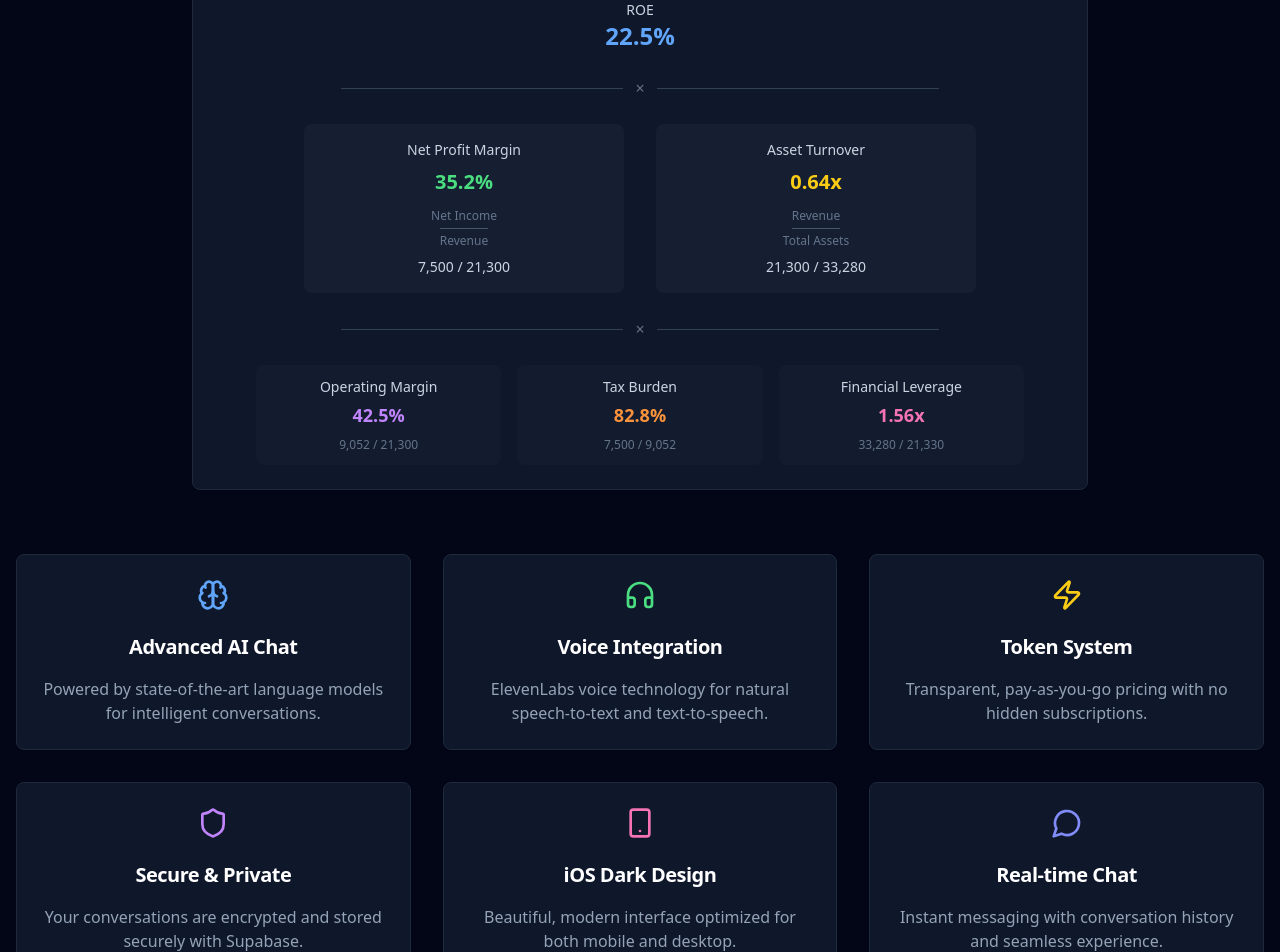
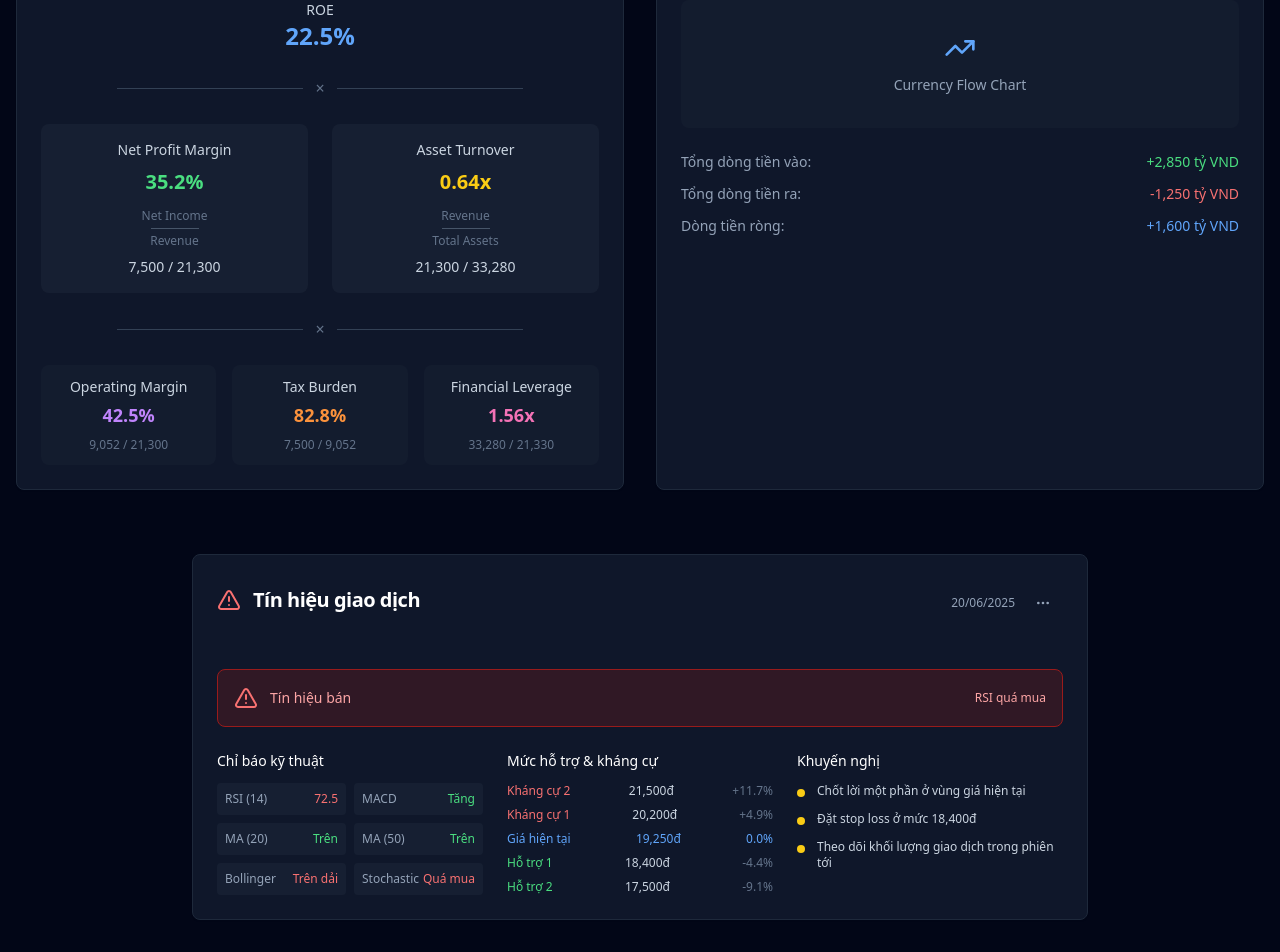
Before and after one commit to Thanhnguyen1992X/lovelace-chat-tokens, a React (Vite) app: page /about in a window 1280 px wide. Shown: the part 520-1472 px from the top of the page. Built offline with nearby package versions, Linux system fonts and the light colour scheme.

Commit message:
Add currency flow analysis to About page
Integrate the currency flow analysis section into the About page, ensuring proper React/TSX structure, styling, and dark theme compatibility.

```diff
--- a/src/pages/About.tsx
+++ b/src/pages/About.tsx
@@ -3,7 +3,7 @@ import React from 'react';
 import { Card, CardContent, CardHeader, CardTitle } from '@/components/ui/card';
 import { Button } from '@/components/ui/button';
 import { useNavigate } from 'react-router-dom';
-import { MessageCircle, Zap, Shield, Headphones, Brain, Smartphone, MoreHorizontal, TrendingUp } from 'lucide-react';
+import { MessageCircle, Zap, Shield, Headphones, Brain, Smartphone, MoreHorizontal, TrendingUp, AlertTriangle, TrendingDown } from 'lucide-react';
 import Header from '@/components/Header';
 
 const About = () => {
@@ -65,9 +65,10 @@ const About = () => {
           </Button>
         </div>
 
-        {/* DuPont Analysis Section */}
-        <div className="mb-16">
-          <Card className="bg-slate-900 border-slate-800 max-w-4xl mx-auto">
+        {/* Financial Analysis Section */}
+        <div className="grid md:grid-cols-2 gap-8 mb-16">
+          {/* DuPont Analysis */}
+          <Card className="bg-slate-900 border-slate-800">
             <CardHeader className="flex flex-row items-center justify-between">
               <div className="flex items-center space-x-3">
                 <TrendingUp className="w-6 h-6 text-blue-400" />
@@ -93,7 +94,7 @@ const About = () => {
                 </div>
 
                 {/* Main Metrics */}
-                <div className="grid grid-cols-1 md:grid-cols-2 gap-8 mb-6 w-full max-w-2xl">
+                <div className="grid grid-cols-1 md:grid-cols-2 gap-6 mb-6 w-full">
                   <div className="text-center bg-slate-800/50 rounded-lg p-4">
                     <div className="text-sm font-medium text-slate-300 mb-2">Net Profit Margin</div>
                     <div className="text-xl font-bold text-green-400 mb-3">35.2%</div>
@@ -125,7 +126,7 @@ const About = () => {
                 </div>
 
                 {/* Detail Metrics */}
-                <div className="grid grid-cols-1 md:grid-cols-3 gap-4 w-full max-w-3xl">
+                <div className="grid grid-cols-1 md:grid-cols-3 gap-4 w-full">
                   <div className="text-center bg-slate-800/30 rounded-lg p-3">
                     <div className="text-sm font-medium text-slate-300 mb-1">Operating Margin</div>
                     <div className="text-lg font-bold text-purple-400 mb-2">42.5%</div>
@@ -142,6 +143,160 @@ const About = () => {
                     <div className="text-sm font-medium text-slate-300 mb-1">Financial Leverage</div>
                     <div className="text-lg font-bold text-pink-400 mb-2">1.56x</div>
                     <div className="text-xs text-slate-500">33,280 / 21,330</div>
+                  </div>
+                </div>
+              </div>
+            </CardContent>
+          </Card>
+
+          {/* Currency Flow Analysis */}
+          <Card className="bg-slate-900 border-slate-800">
+            <CardHeader className="flex flex-row items-center justify-between">
+              <div className="flex items-center space-x-3">
+                <TrendingDown className="w-6 h-6 text-green-400" />
+                <CardTitle className="text-xl text-white">Phân tích dòng tiền tệ</CardTitle>
+              </div>
+              <div className="flex items-center space-x-2">
+                <span className="text-xs text-slate-400">Q2/2024</span>
+                <Button variant="ghost" size="sm" className="text-slate-400 hover:text-white">
+                  <MoreHorizontal className="w-5 h-5" />
+                </Button>
+              </div>
+            </CardHeader>
+            <CardContent className="p-6">
+              {/* Chart Placeholder */}
+              <div className="h-32 bg-slate-800/30 rounded-lg mb-6 flex items-center justify-center">
+                <div className="text-center">
+                  <TrendingUp className="w-8 h-8 text-blue-400 mx-auto mb-2" />
+                  <span className="text-sm text-slate-400">Currency Flow Chart</span>
+                </div>
+              </div>
+
+              <div className="space-y-3">
+                <div className="flex items-center justify-between text-sm">
+                  <span className="text-slate-400">Tổng dòng tiền vào:</span>
+                  <span className="font-medium text-green-400">+2,850 tỷ VND</span>
+                </div>
+                <div className="flex items-center justify-between text-sm">
+                  <span className="text-slate-400">Tổng dòng tiền ra:</span>
+                  <span className="font-medium text-red-400">-1,250 tỷ VND</span>
+                </div>
+                <div className="flex items-center justify-between text-sm">
+                  <span className="text-slate-400">Dòng tiền ròng:</span>
+                  <span className="font-medium text-blue-400">+1,600 tỷ VND</span>
+                </div>
+              </div>
+            </CardContent>
+          </Card>
+        </div>
+
+        {/* Trading Signals Section */}
+        <div className="mb-16">
+          <Card className="bg-slate-900 border-slate-800 max-w-4xl mx-auto">
+            <CardHeader className="flex flex-row items-center justify-between">
+              <div className="flex items-center space-x-3">
+                <AlertTriangle className="w-6 h-6 text-red-400" />
+                <CardTitle className="text-xl text-white">Tín hiệu giao dịch</CardTitle>
+              </div>
+              <div className="flex items-center space-x-2">
+                <span className="text-xs text-slate-400">20/06/2025</span>
+                <Button variant="ghost" size="sm" className="text-slate-400 hover:text-white">
+                  <MoreHorizontal className="w-5 h-5" />
+                </Button>
+              </div>
+            </CardHeader>
+            <CardContent className="p-6">
+              {/* Alert Signal */}
+              <div className="bg-red-900/30 border border-red-800 rounded-lg p-4 mb-6">
+                <div className="flex items-center justify-between">
+                  <div className="flex items-center">
+                    <AlertTriangle className="w-6 h-6 text-red-400 mr-3" />
+                    <span className="text-sm font-medium text-red-300">Tín hiệu bán</span>
+                  </div>
+                  <span className="text-xs text-red-300 font-medium">RSI quá mua</span>
+                </div>
+              </div>
+
+              <div className="grid md:grid-cols-3 gap-6">
+                {/* Technical Indicators */}
+                <div>
+                  <h3 className="text-sm font-medium text-white mb-3">Chỉ báo kỹ thuật</h3>
+                  <div className="grid grid-cols-2 gap-2">
+                    <div className="flex items-center justify-between bg-slate-800/50 p-2 rounded">
+                      <span className="text-xs text-slate-400">RSI (14)</span>
+                      <span className="text-xs font-medium text-red-400">72.5</span>
+                    </div>
+                    <div className="flex items-center justify-between bg-slate-800/50 p-2 rounded">
+                      <span className="text-xs text-slate-400">MACD</span>
+                      <span className="text-xs font-medium text-green-400">Tăng</span>
+                    </div>
+                    <div className="flex items-center justify-between bg-slate-800/50 p-2 rounded">
+                      <span className="text-xs text-slate-400">MA (20)</span>
+                      <span className="text-xs font-medium text-green-400">Trên</span>
+                    </div>
+                    <div className="flex items-center justify-between bg-slate-800/50 p-2 rounded">
+                      <span className="text-xs text-slate-400">MA (50)</span>
+                      <span className="text-xs font-medium text-green-400">Trên</span>
+                    </div>
+                    <div className="flex items-center justify-between bg-slate-800/50 p-2 rounded">
+                      <span className="text-xs text-slate-400">Bollinger</span>
+                      <span className="text-xs font-medium text-red-400">Trên dải</span>
+                    </div>
+                    <div className="flex items-center justify-between bg-slate-800/50 p-2 rounded">
+                      <span className="text-xs text-slate-400">Stochastic</span>
+                      <span className="text-xs font-medium text-red-400">Quá mua</span>
+                    </div>
+                  </div>
+                </div>
+
+                {/* Support & Resistance */}
+                <div>
+                  <h3 className="text-sm font-medium text-white mb-3">Mức hỗ trợ & kháng cự</h3>
+                  <div className="space-y-2">
+                    <div className="flex items-center justify-between text-xs">
+                      <span className="text-red-400">Kháng cự 2</span>
+                      <span className="font-medium text-slate-300">21,500đ</span>
+                      <span className="text-slate-500">+11.7%</span>
+                    </div>
+                    <div className="flex items-center justify-between text-xs">
+                      <span className="text-red-400">Kháng cự 1</span>
+                      <span className="font-medium text-slate-300">20,200đ</span>
+                      <span className="text-slate-500">+4.9%</span>
+                    </div>
+                    <div className="flex items-center justify-between font-medium text-xs">
+                      <span className="text-blue-400">Giá hiện tại</span>
+                      <span className="text-blue-400">19,250đ</span>
+                      <span className="text-blue-400">0.0%</span>
+                    </div>
+                    <div className="flex items-center justify-between text-xs">
+                      <span className="text-green-400">Hỗ trợ 1</span>
+                      <span className="font-medium text-slate-300">18,400đ</span>
+                      <span className="text-slate-500">-4.4%</span>
+                    </div>
+                    <div className="flex items-center justify-between text-xs">
+                      <span className="text-green-400">Hỗ trợ 2</span>
+                      <span className="font-medium text-slate-300">17,500đ</span>
+                      <span className="text-slate-500">-9.1%</span>
+                    </div>
+                  </div>
+                </div>
+
+                {/* Recommendations */}
+                <div>
+                  <h3 className="text-sm font-medium text-white mb-3">Khuyến nghị</h3>
+                  <div className="space-y-3">
+                    <div className="flex items-start">
+                      <div className="w-2 h-2 bg-yellow-400 rounded-full mr-3 mt-1.5 flex-shrink-0"></div>
+                      <span className="text-xs text-slate-300">Chốt lời một phần ở vùng giá hiện tại</span>
+                    </div>
+                    <div className="flex items-start">
+                      <div className="w-2 h-2 bg-yellow-400 rounded-full mr-3 mt-1.5 flex-shrink-0"></div>
+                      <span className="text-xs text-slate-300">Đặt stop loss ở mức 18,400đ</span>
+                    </div>
+                    <div className="flex items-start">
+                      <div className="w-2 h-2 bg-yellow-400 rounded-full mr-3 mt-1.5 flex-shrink-0"></div>
+                      <span className="text-xs text-slate-300">Theo dõi khối lượng giao dịch trong phiên tới</span>
+                    </div>
                   </div>
                 </div>
               </div>
```
